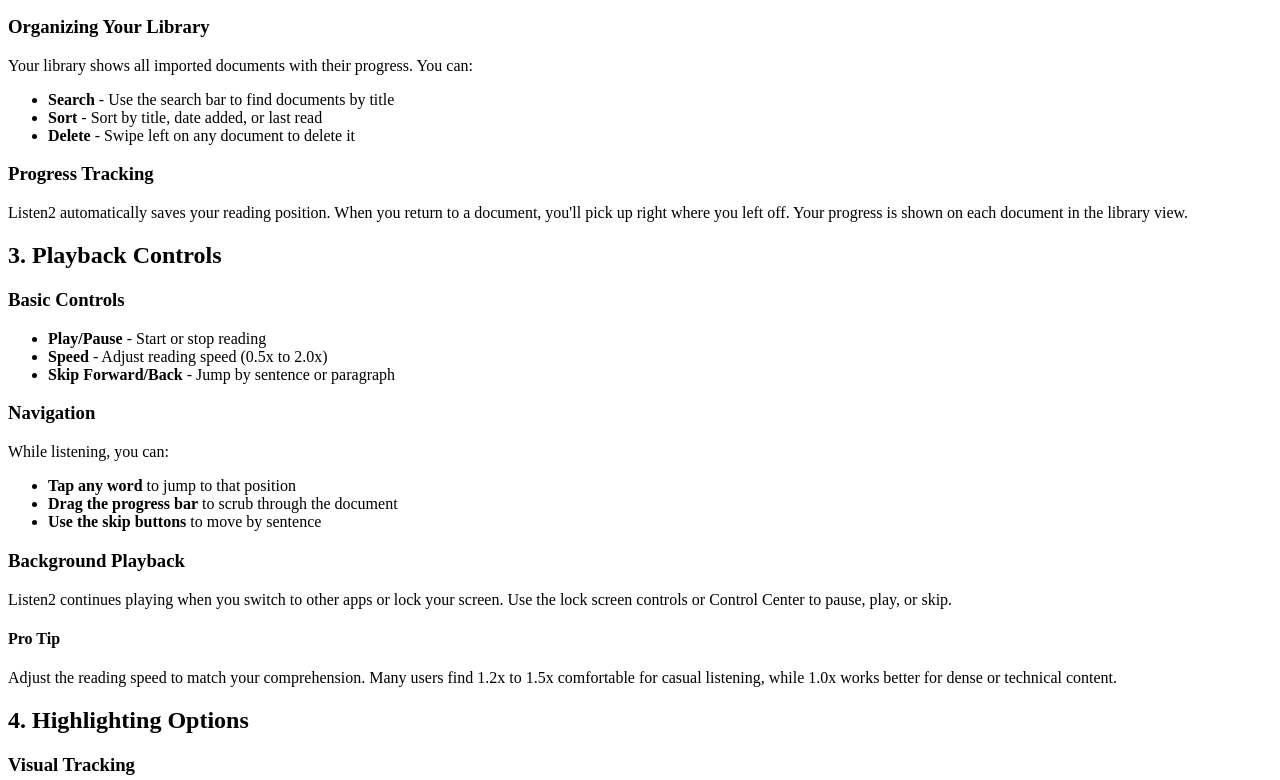
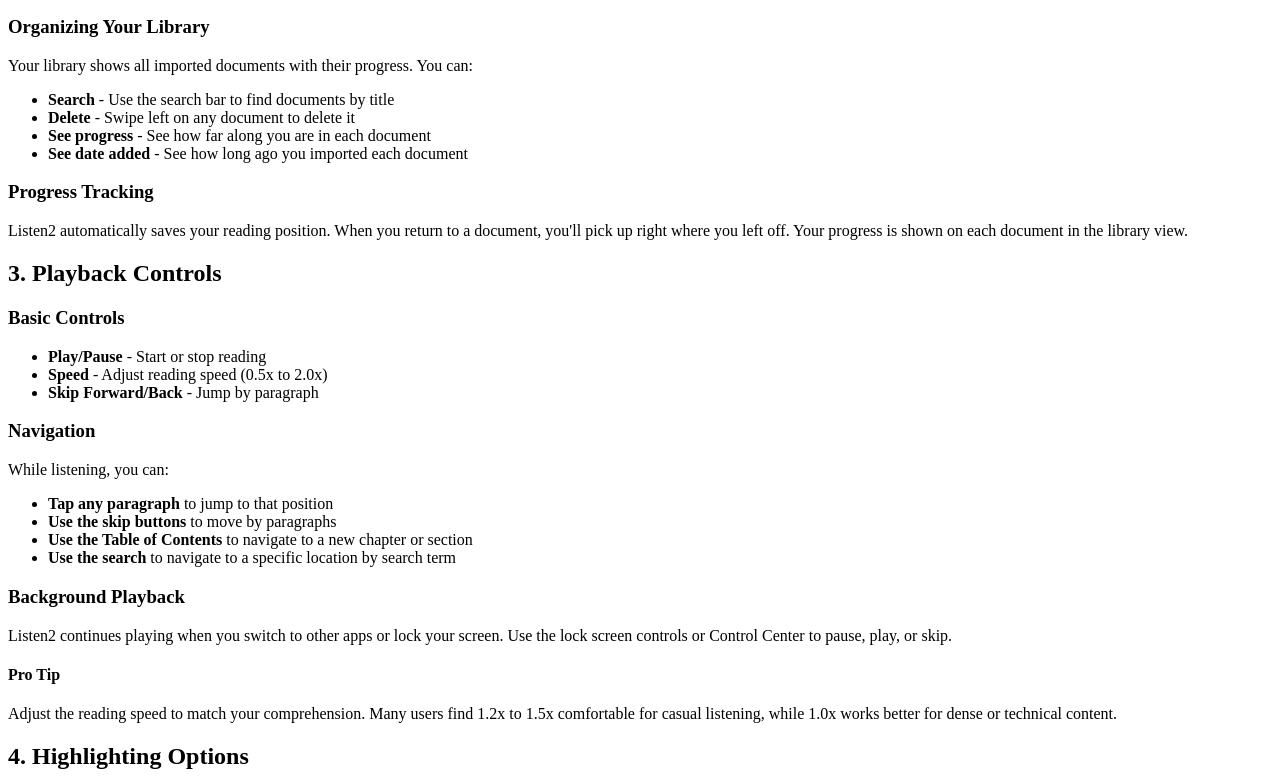
Before and after one commit to zachswift615/moonquakemedia, an Eleventy site: page src/guides/listen2.md in a window 1280 px wide. Shown: the part 1220-2000 px from the top of the page. Built offline with nearby package versions, Linux system fonts and the light colour scheme; Eleventy itself is replaced by a stand-in of ours; files that its build step writes are made by us from their sources.

Commit message:
Update listen 2 user guide

```diff
--- a/src/guides/listen2.md
+++ b/src/guides/listen2.md
@@ -85,8 +85,9 @@
 Your library shows all imported documents with their progress. You can:
 
 - **Search** - Use the search bar to find documents by title
-- **Sort** - Sort by title, date added, or last read
 - **Delete** - Swipe left on any document to delete it
+- **See progress** - See how far along you are in each document
+- **See date added** - See how long ago you imported each document
 
 ### Progress Tracking
 
@@ -102,15 +103,16 @@
 
 - **Play/Pause** - Start or stop reading
 - **Speed** - Adjust reading speed (0.5x to 2.0x)
-- **Skip Forward/Back** - Jump by sentence or paragraph
+- **Skip Forward/Back** - Jump by paragraph
 
 ### Navigation
 
 While listening, you can:
 
-- **Tap any word** to jump to that position
-- **Drag the progress bar** to scrub through the document
-- **Use the skip buttons** to move by sentence
+- **Tap any paragraph** to jump to that position
+- **Use the skip buttons** to move by paragraphs
+- **Use the Table of Contents** to navigate to a new chapter or section
+- **Use the search** to navigate to a specific location by search term
 
 ### Background Playback
 
@@ -176,8 +178,7 @@
 Listen2 uses Piper voices, which are high-quality, natural-sounding text-to-speech voices. To browse and download additional voices:
 
 1. Go to the Voices section
-2. Browse by language or search for a specific voice
-3. Tap a voice to preview it
+2. Tap the play button to preview each voice
 4. Tap Download to add it to your device
 
 <div class="feature-box">
@@ -190,7 +191,7 @@
 
 - Downloaded voices are stored locally on your device
 - You can delete voices you no longer need to save space
-- Each voice is typically 15-50 MB depending on quality
+- Each voice is typically around 60-75 MB
 
 ### Switching Voices
 
```
